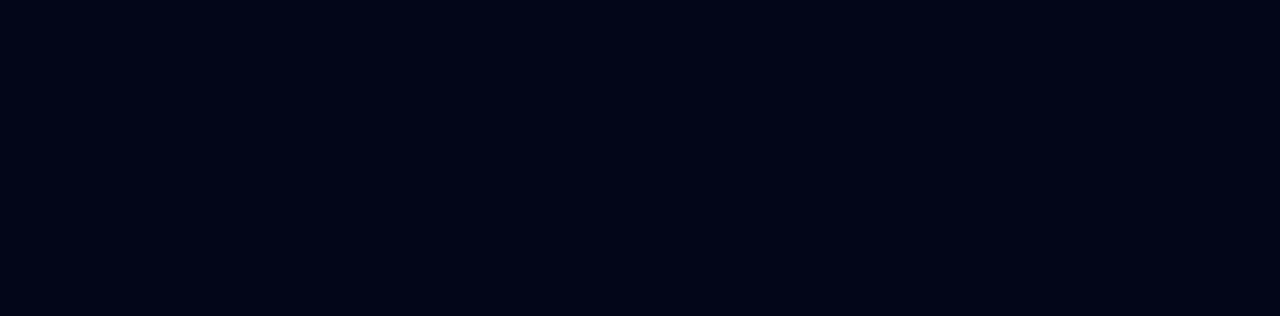
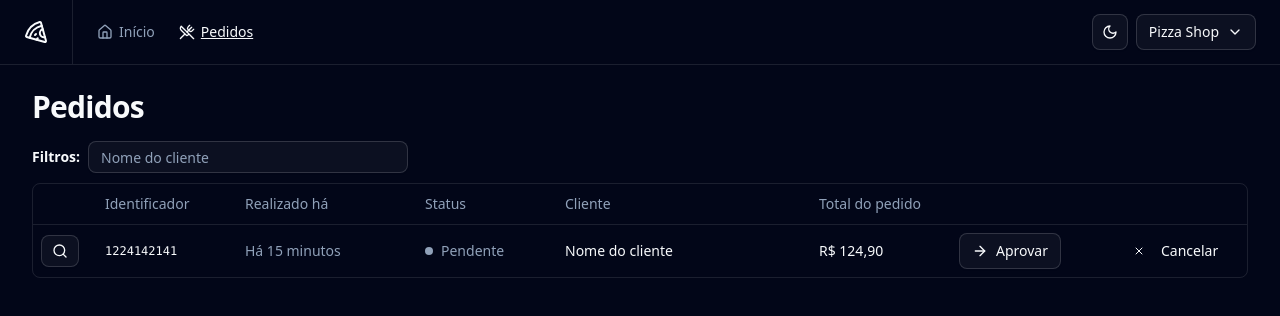
Before and after one commit to zWellingtonLima/pizza-dashboard, a React (Vite) app: page /orders in a window 1280 px wide. Before the commit this address had no page. Shown: the top 316 px of the page. Built offline with nearby package versions, Linux system fonts and the light colour scheme.

Commit message:
feat: create orders page and include it at Routes

```diff
--- a/src/App.tsx
+++ b/src/App.tsx
@@ -4,6 +4,7 @@ import { Toaster } from "sonner";
 import { AppLayout } from "./pages/_layouts/app";
 import { AuthLayout } from "./pages/_layouts/auth";
 import { Dashboard } from "./pages/app/dashboard";
+import { Orders } from "./pages/app/orders/orders";
 import { SignIn } from "./pages/auth/sign-in";
 import { SignUp } from "./pages/auth/sign-up";
 import { ThemeProvider } from "./theme/theme-provider";
@@ -17,6 +18,7 @@ export function App() {
       <Routes>
         <Route path="/" element={<AppLayout />}>
           <Route index element={<Dashboard />} />
+          <Route path="/orders" element={<Orders />} />
         </Route>
 
         <Route element={<AuthLayout />}>
--- /dev/null
+++ b/src/pages/app/orders/orders.tsx
@@ -0,0 +1,77 @@
+import { ArrowRight, Search, X } from "lucide-react";
+
+import { Button } from "@/components/ui/button";
+import { Input } from "@/components/ui/input";
+import { Table, TableBody, TableCell, TableHead, TableHeader, TableRow } from "@/components/ui/table";
+
+export function Orders() {
+  return (
+    <>
+      <title>Pedidos</title>
+      <meta name="description" content="Verifique a listagem de pedidos da sua pizzaria" />
+
+      <div className="flex flex-col gap-4">
+        <h1 className="text-3xl font-bold tracking-tight">
+          Pedidos
+        </h1>
+      </div>
+      <div className="space-y-2.5">
+        <form className="flex items-center gap-2">
+          <span className="text-sm font-semibold">Filtros:
+          </span>
+          <Input placeholder="Nome do cliente" className="h-8 w-[320px]"/>
+        </form>
+
+        <div className="border rounded-md">
+          <Table>
+            <TableHeader>
+              <TableRow>
+                <TableHead className="w-[64px]"></TableHead>
+                <TableHead className="w-[140px]">Identificador</TableHead>
+                <TableHead className="w-[180px]">Realizado há</TableHead>
+                <TableHead className="w-[140px]">Status</TableHead>
+                <TableHead>Cliente</TableHead>
+                <TableHead className="w-[140px]">Total do pedido</TableHead>
+                <TableHead className="w-[164px]"></TableHead>
+                <TableHead className="w-[132px]"></TableHead>
+              </TableRow>
+            </TableHeader>
+            <TableBody>
+              <TableRow>
+                <TableCell>
+                  <Button variant={'outline'} size={'xs'}>
+                    <Search className="size-4"/>
+                    <span className="sr-only">Detalhes do pedido</span>
+                  </Button>
+                </TableCell>
+                <TableCell className="font-mono text-xs font-medium">1224142141</TableCell>
+                <TableCell className="text-muted-foreground">Há 15 minutos</TableCell>
+                <TableCell>
+                  <div className="flex items-center gap-2">
+                    <span className="size-2 rounded-full bg-slate-400" />
+                    <span className="font-medium text-muted-foreground">Pendente</span>
+                  </div>
+                </TableCell>
+                <TableCell className="font-medium">Nome do cliente</TableCell>
+                <TableCell className="font-medium">R$ 124,90</TableCell>
+                <TableCell>
+                  <Button variant={'outline'}>
+
+                  <ArrowRight />
+                  Aprovar
+                  </Button>
+                </TableCell>
+                <TableCell>
+                  <Button variant={'ghost'} size={'xs'}>
+                    <X className="mr-2 size-3"/>
+                    Cancelar
+                  </Button>
+                </TableCell>
+              </TableRow>
+            </TableBody>
+          </Table>
+        </div>
+      </div>
+    </>
+  )
+}
```
